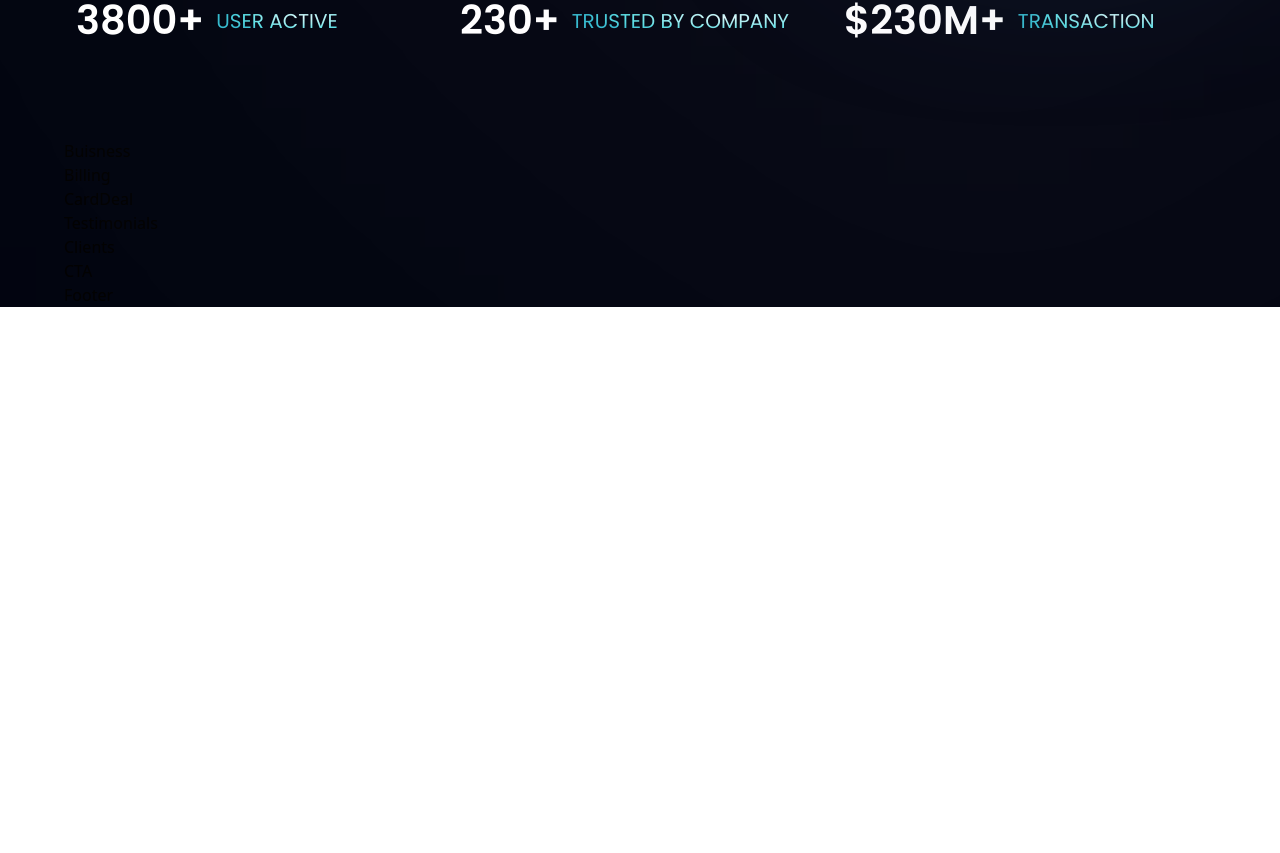
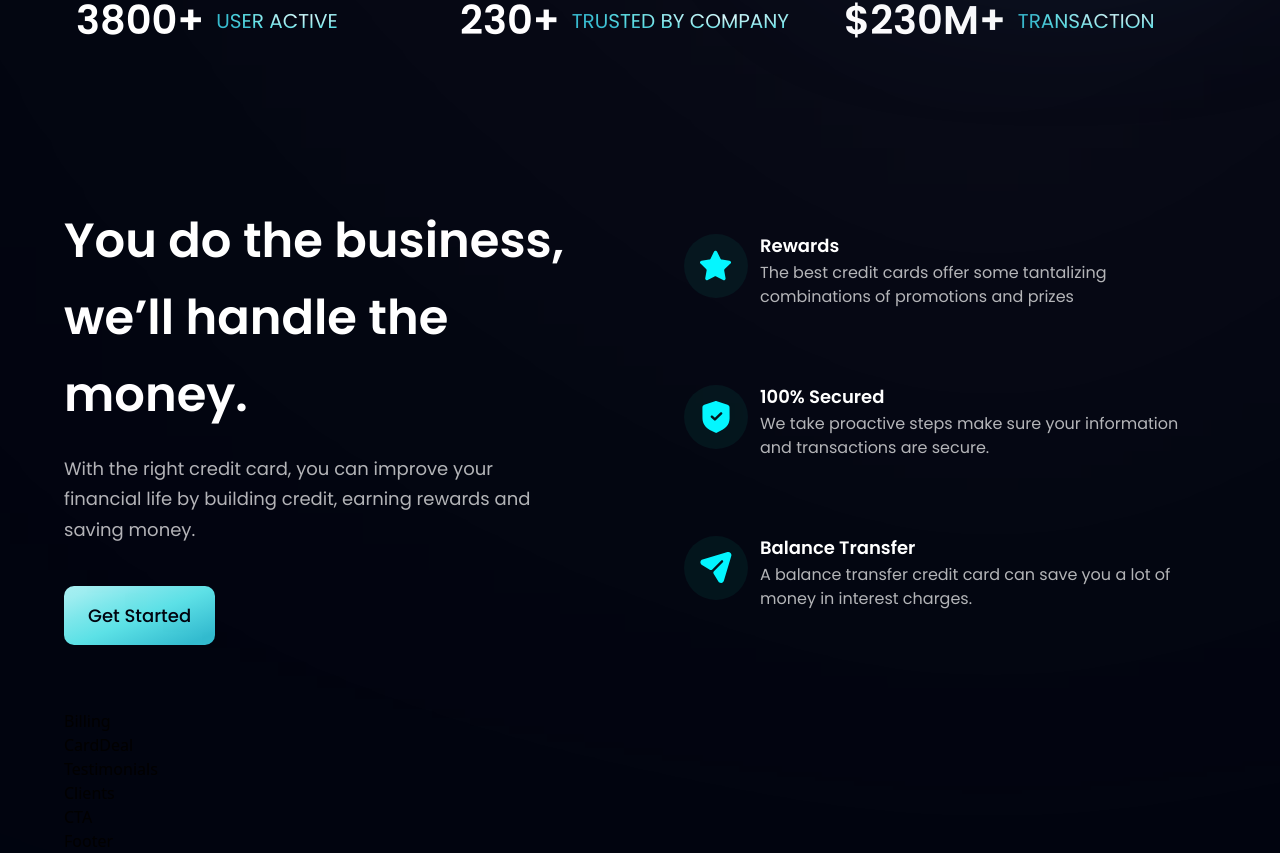
Before and after one commit to hariskhan636/ISSM-Project-Week2, a React (Vite) app: page / in a window 1280 px wide. Shown: the part 806-1659 px from the top of the page. Before the commit the page ends 1113 px from the top, so only its background shows below. Built offline with nearby package versions, Linux system fonts and the light colour scheme.

Commit message:
feat: add buisness component

```diff
--- a/src/components/Buisness.tsx
+++ b/src/components/Buisness.tsx
@@ -1,5 +1,63 @@
+import { features } from "../constants";
+import styles, { layout } from "../style";
+import Button from "./Button";
+
+const FeatureCard = ({
+  icon,
+  title,
+  content,
+  index,
+}: {
+  icon: string;
+  title: string;
+  content: string;
+  index: number;
+}): JSX.Element => {
+  return (
+    <div
+      className={`flex flex-row p-6 rounded-[20px] ${
+        index !== features.length - 1 ? "mb-6" : "mb-0"
+      } feature-card`}
+    >
+      <div
+        className={`w-[64px] h-[64px] rounded-full bg-dimBlue ${styles.flexCenter} `}
+      >
+        <img src={icon} alt="icon" className="w-[50%] h-[50%] object-contain" />
+      </div>
+      <div className="flex-1 flex flex-col ml-3">
+        <h4 className="font-poppins font-semibold text-white text-[18px] leading-[23px] mb-1">
+          {title}
+        </h4>
+        <p className="font-poppins font-normal text-dimWhite text-[16px] leading-[24px] mb-1">
+          {content}
+        </p>
+      </div>
+    </div>
+  );
+};
+
 const Buisness = () => {
-  return <div>Buisness</div>;
+  return (
+    <section id="features" className={layout.section}>
+      <div className={layout.sectionInfo}>
+        <h2 className={styles.heading2}>
+          You do the business, <br className="sm:block hidden" />
+          we’ll handle the money.
+        </h2>
+        <p className={`${styles.paragraph} max-w-[470px] mt-5`}>
+          With the right credit card, you can improve your financial life by
+          building credit, earning rewards and saving money.
+        </p>
+        <Button styles="mt-10" />
+      </div>
+
+      <div className={`${layout.sectionImg} flex-col`}>
+        {features.map((feature, index) => (
+          <FeatureCard key={feature.id} {...feature} index={index} />
+        ))}
+      </div>
+    </section>
+  );
 };
 
 export default Buisness;
--- a/src/components/Button.tsx
+++ b/src/components/Button.tsx
@@ -1,5 +1,11 @@
-const Button = () => {
-  return <div>Button</div>;
+const Button = ({ styles }: { styles: string }) => {
+  return (
+    <button
+      className={`py-4 px-6 bg-blue-gradient font-poppins font-medium text-[18px] text-primary rounded-[10px] outline-none ${styles}`}
+    >
+      Get Started
+    </button>
+  );
 };
 
 export default Button;
```
